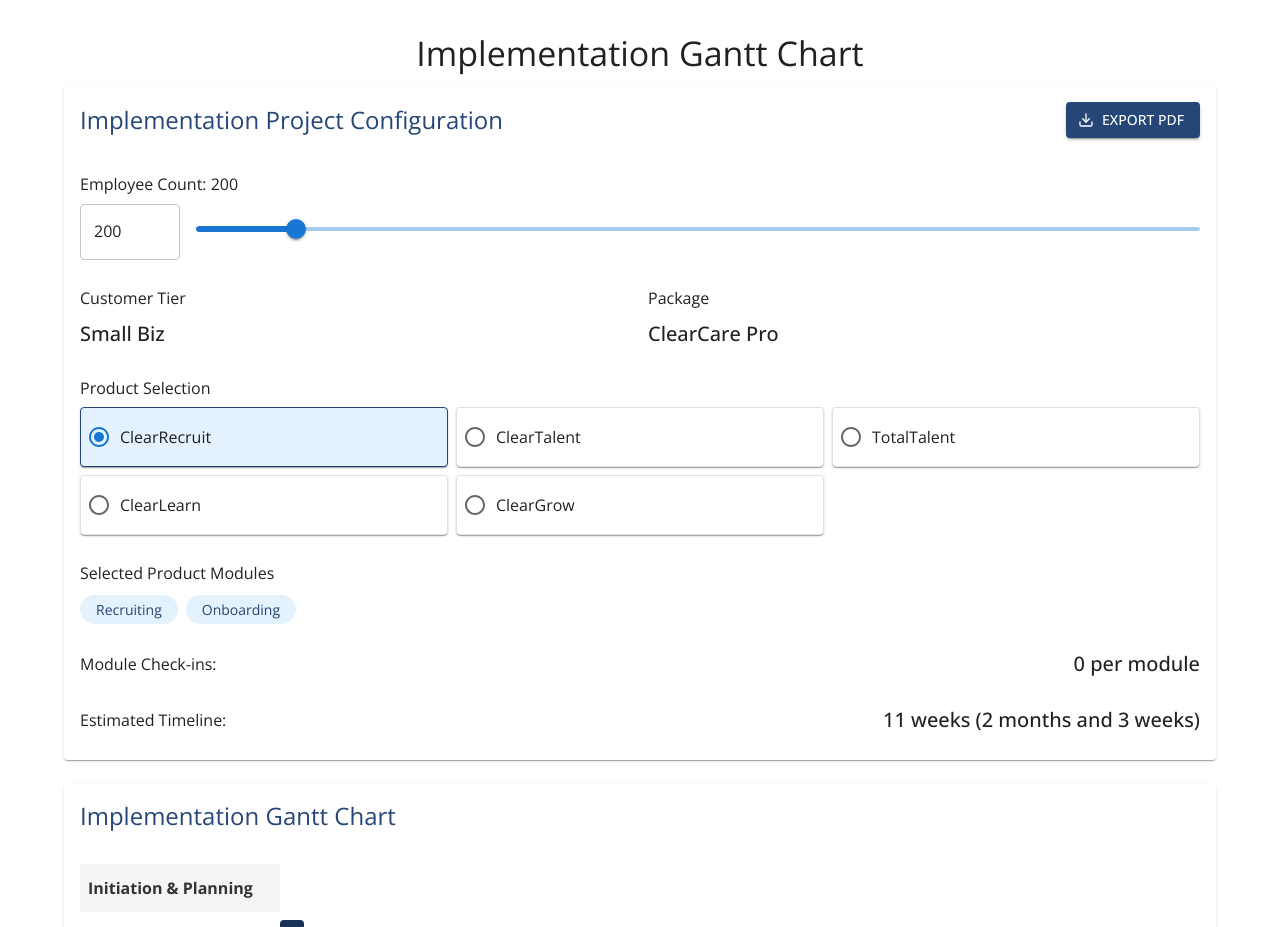
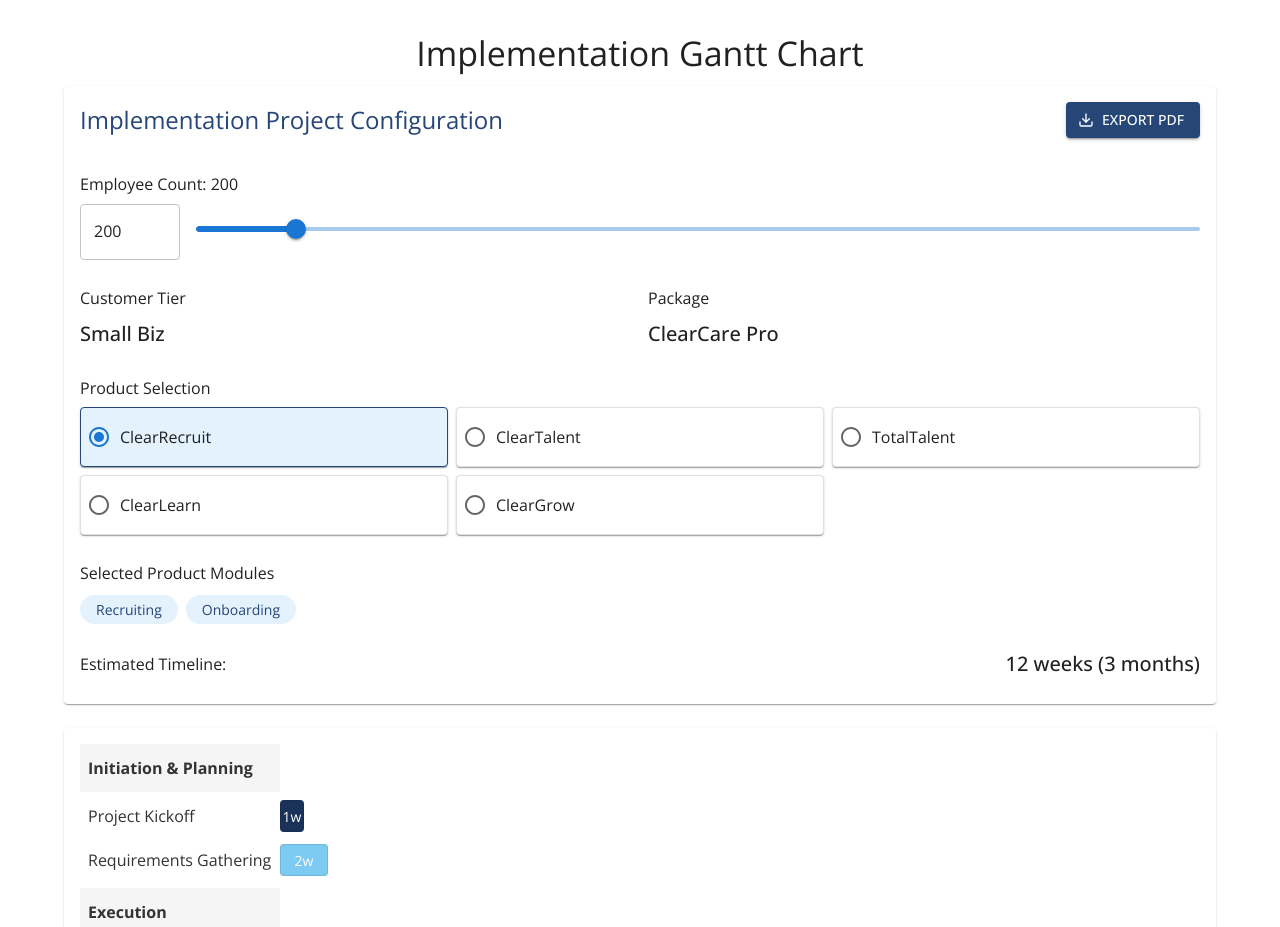
Before and after one commit to dbradfordCC/implementation-gantt, a React (Create React App) app: page / in a window 1280 px wide. Shown: the top 927 px of the page. Built offline with nearby package versions, Linux system fonts and the light colour scheme.

Commit message:
Some changes after feedback

```diff
--- a/src/components/ImplementationGantt.js
+++ b/src/components/ImplementationGantt.js
@@ -106,7 +106,8 @@ const ImplementationGantt = () => {
   const timeline = useMemo(() => {
     const scaleFactor = employeeCount <= 200 ? 1 :
                         employeeCount <= 1000 ? 1.5 :
-                        2;
+                        employeeCount <= 2500 ? 2 :
+                        3; // Added condition for employees above 2500
 
     const selectedProductInfo = productMixes[selectedProduct];
     const modules = selectedProductInfo.modules;
@@ -160,7 +161,7 @@ const ImplementationGantt = () => {
 
         tasks.push({
           id: `${moduleName.toLowerCase()}-integration`,
-          name: `${moduleName} Integration`,
+          name: moduleName === 'Onboarding' ? 'Integration' : `${moduleName} Integration`, // Changed Onboarding Integration to Integration
           phase: 'Execution',
           start: integrationStart,
           duration: integrationDuration,
@@ -210,12 +211,15 @@ const ImplementationGantt = () => {
 
     currentWeek += 2; // Move forward 2 weeks
 
+    // Ensure Go Live has full width in PDF view for ClearCare Pro
+    const goLiveDuration = tierInfo.package === 'ClearCare Pro' ? baseDurations.launch.goLive + 0.5 : baseDurations.launch.goLive;
+
     tasks.push({
       id: 'golive',
       name: 'Go Live',
       phase: 'Launch',
       start: currentWeek,
-      duration: baseDurations.launch.goLive,
+      duration: goLiveDuration,
       color: colors.secondaryAlt // purple
     });
 
@@ -232,7 +236,8 @@ const ImplementationGantt = () => {
     colors.secondaryAlt,
     colors.secondaryAltLight,
     colors.secondaryDark,
-    productMixes
+    productMixes,
+    tierInfo.package
   ]);
 
   // Function to handle PDF export
@@ -381,15 +386,6 @@ const ImplementationGantt = () => {
 
             <Box sx={{ display: 'flex', justifyContent: 'space-between', alignItems: 'center' }}>
               <Typography variant="subtitle1">
-                Module Check-ins:
-              </Typography>
-              <Typography variant="h6">
-                {tierInfo.moduleCheckIns} per module
-              </Typography>
-            </Box>
-
-            <Box sx={{ display: 'flex', justifyContent: 'space-between', alignItems: 'center' }}>
-              <Typography variant="subtitle1">
                 Estimated Timeline:
               </Typography>
               <Typography variant="h6">
@@ -402,13 +398,6 @@ const ImplementationGantt = () => {
       </Card>
 
       <Card id="gantt-chart-container">
-        <CardHeader
-          title={
-            <Typography variant="h5" sx={{ fontFamily: "'Open Sans', sans-serif", color: colors.primary }}>
-              Implementation Gantt Chart
-            </Typography>
-          }
-        />
         <CardContent>
           <Box sx={{ overflowX: 'auto', pb: 3 }}>
             <Box sx={{ position: 'relative', minWidth: '700px' }}>
```
